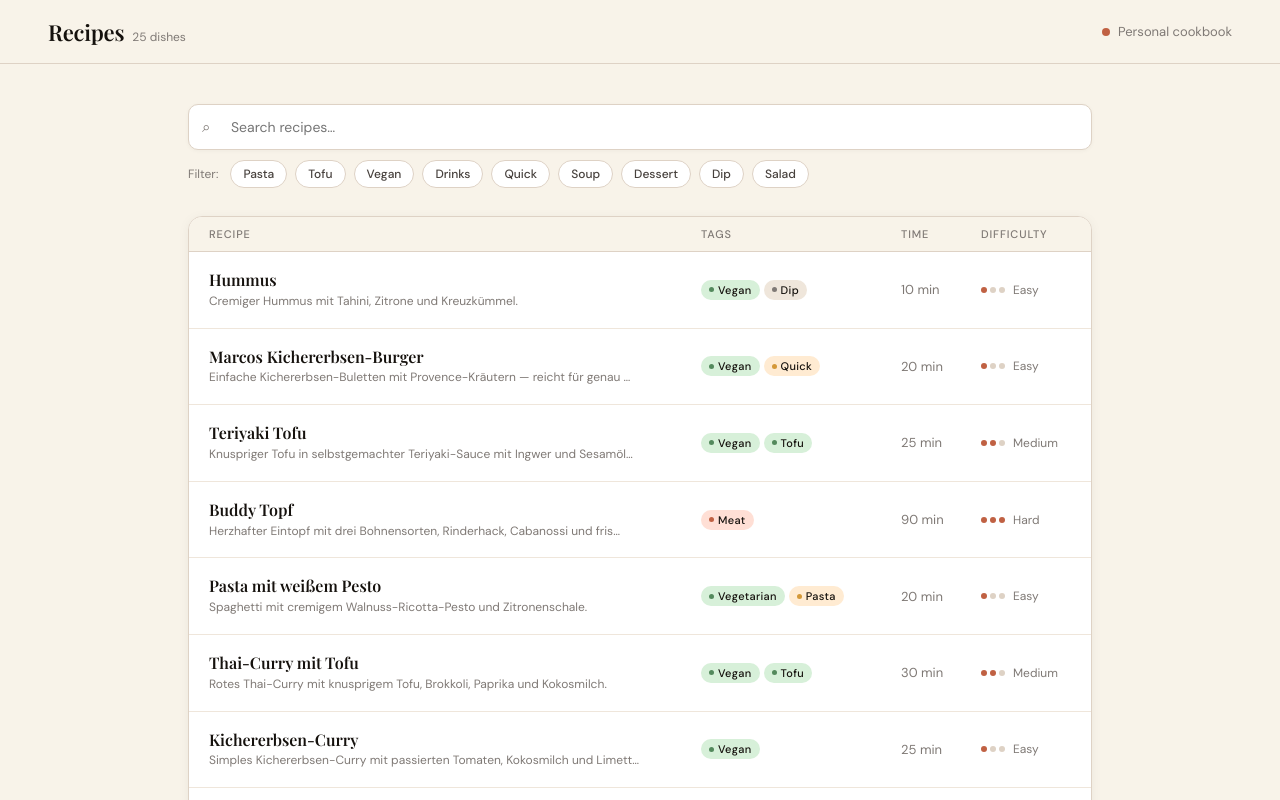
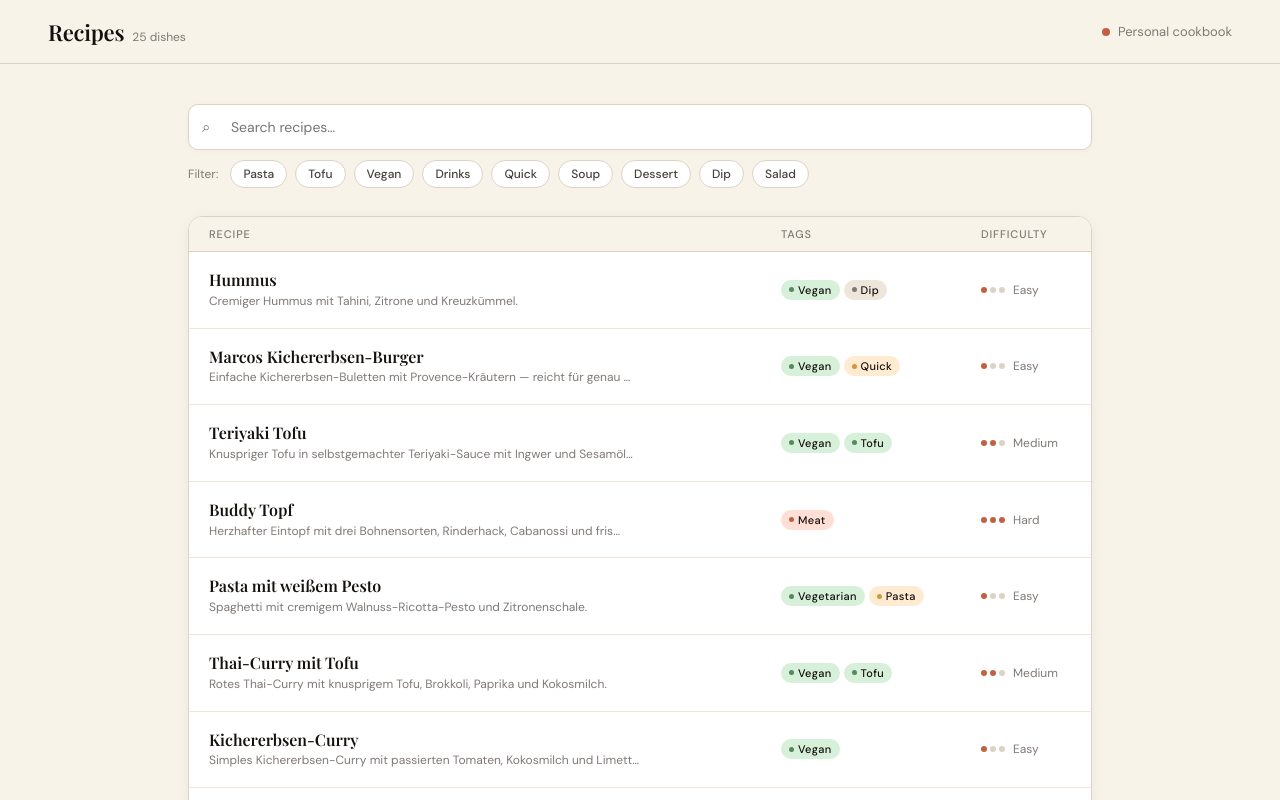
Before and after one commit to J-Guenther/recipes, a Vue app: page / in a window 1280 px wide. Shown: the top 800 px of the page. Built offline with nearby package versions, Linux system fonts and the light colour scheme; a web font is replaced by a local one.

Commit message:
removed time

```diff
--- a/src/components/RecipeModal.vue
+++ b/src/components/RecipeModal.vue
@@ -44,7 +44,6 @@ function onOverlayClick(e) {
         <h2 class="recipe-title" :class="{ mobile: isMobile }">{{ recipe.name }}</h2>
         <p v-if="!isMobile" class="recipe-desc">{{ recipe.description }}</p>
         <div class="meta-row" :class="{ mobile: isMobile }">
-          <span class="meta-item"><span class="meta-icon">⏱</span> {{ recipe.time }}</span>
           <span class="meta-item"><span class="meta-icon">🍽</span> {{ recipe.servings }} {{ t('servings_unit') }}</span>
           <span class="meta-item"><span class="meta-icon">●</span> {{ recipe.difficulty }}</span>
         </div>
--- a/src/components/RecipeRow.vue
+++ b/src/components/RecipeRow.vue
@@ -24,7 +24,6 @@ const hovered = ref(false)
   >
     <div class="row-mobile-top">
       <p class="recipe-name" :class="{ 'name-hovered': hovered }">{{ recipe.name }}</p>
-      <span class="time-label">{{ recipe.time }}</span>
     </div>
     <div class="tags-row">
       <Tag v-for="t in recipe.tags.slice(0, 3)" :key="t" :label="t" />
@@ -48,7 +47,6 @@ const hovered = ref(false)
     <div class="tags-row">
       <Tag v-for="t in recipe.tags.slice(0, 3)" :key="t" :label="t" />
     </div>
-    <div class="time-cell">{{ recipe.time }}</div>
     <div class="difficulty-cell">
       <DifficultyDot :level="recipe.difficulty" />
       <span class="difficulty-label">{{ recipe.difficulty }}</span>
@@ -88,13 +86,6 @@ const hovered = ref(false)
   gap: 8px;
 }
 
-.time-label {
-  font-size: 11px;
-  color: var(--charcoal-light);
-  white-space: nowrap;
-  padding-top: 2px;
-}
-
 .tags-row {
   display: flex;
   flex-wrap: wrap;
@@ -120,7 +111,7 @@ const hovered = ref(false)
   }
   .row-desktop {
     display: grid;
-    grid-template-columns: 1fr 200px 80px 90px;
+    grid-template-columns: 1fr 200px 90px;
     padding: 18px 20px;
     border-bottom: 1px solid var(--cream-dark);
     align-items: center;
@@ -134,10 +125,6 @@ const hovered = ref(false)
     color: var(--charcoal-light);
     line-height: 1.4;
   }
-  .time-cell {
-    font-size: 13px;
-    color: var(--charcoal-light);
-  }
   .difficulty-cell {
     display: flex;
     align-items: center;
--- a/src/data/recipes.json
+++ b/src/data/recipes.json
@@ -2,8 +2,10 @@
   {
     "id": 1,
     "name": "Hummus",
-    "tags": ["vegan", "dip"],
-    "time": "10 min",
+    "tags": [
+      "vegan",
+      "dip"
+    ],
     "servings": 4,
     "difficulty": "Easy",
     "description": "Cremiger Hummus mit Tahini, Zitrone und Kreuzkümmel.",
@@ -29,8 +31,10 @@
   {
     "id": 2,
     "name": "Marcos Kichererbsen-Burger",
-    "tags": ["vegan", "quick"],
-    "time": "20 min",
+    "tags": [
+      "vegan",
+      "quick"
+    ],
     "servings": 2,
     "difficulty": "Easy",
     "description": "Einfache Kichererbsen-Buletten mit Provence-Kräutern — reicht für genau 2.",
@@ -59,8 +63,10 @@
   {
     "id": 3,
     "name": "Teriyaki Tofu",
-    "tags": ["vegan", "tofu"],
-    "time": "25 min",
+    "tags": [
+      "vegan",
+      "tofu"
+    ],
     "servings": 2,
     "difficulty": "Medium",
     "description": "Knuspriger Tofu in selbstgemachter Teriyaki-Sauce mit Ingwer und Sesamöl.",
@@ -98,8 +104,9 @@
   {
     "id": 4,
     "name": "Buddy Topf",
-    "tags": ["meat"],
-    "time": "90 min",
+    "tags": [
+      "meat"
+    ],
     "servings": 8,
     "difficulty": "Hard",
     "description": "Herzhafter Eintopf mit drei Bohnensorten, Rinderhack, Cabanossi und frischem Parmesan.",
@@ -139,8 +146,10 @@
   {
     "id": 5,
     "name": "Pasta mit weißem Pesto",
-    "tags": ["vegetarian", "pasta"],
-    "time": "20 min",
+    "tags": [
+      "vegetarian",
+      "pasta"
+    ],
     "servings": 4,
     "difficulty": "Easy",
     "description": "Spaghetti mit cremigem Walnuss-Ricotta-Pesto und Zitronenschale.",
@@ -180,8 +189,10 @@
   {
     "id": 6,
     "name": "Thai-Curry mit Tofu",
-    "tags": ["vegan", "tofu"],
-    "time": "30 min",
+    "tags": [
+      "vegan",
+      "tofu"
+    ],
     "servings": 2,
     "difficulty": "Medium",
     "description": "Rotes Thai-Curry mit knusprigem Tofu, Brokkoli, Paprika und Kokosmilch.",
@@ -216,8 +227,9 @@
   {
     "id": 7,
     "name": "Kichererbsen-Curry",
-    "tags": ["vegan"],
-    "time": "25 min",
+    "tags": [
+      "vegan"
+    ],
     "servings": 2,
     "difficulty": "Easy",
     "description": "Simples Kichererbsen-Curry mit passierten Tomaten, Kokosmilch und Limette.",
@@ -255,8 +267,10 @@
   {
     "id": 8,
     "name": "Wassermelonen-Feta-Salat",
-    "tags": ["vegetarian", "salad"],
-    "time": "15 min",
+    "tags": [
+      "vegetarian",
+      "salad"
+    ],
     "servings": 2,
     "difficulty": "Easy",
     "description": "Erfrischender Sommersalat mit Wassermelone, Feta und einem Honig-Balsamico-Dressing.",
@@ -292,8 +306,9 @@
   {
     "id": 9,
     "name": "Kichererbsen-Curry 2",
-    "tags": ["vegan"],
-    "time": "30 min",
+    "tags": [
+      "vegan"
+    ],
     "servings": 2,
     "difficulty": "Medium",
     "description": "Würziges Kichererbsen-Curry mit Thymian, Garam Masala und Kokosmilch.",
@@ -336,8 +351,10 @@
   {
     "id": 10,
     "name": "Lemon Tahini Pasta",
-    "tags": ["vegan", "pasta"],
-    "time": "20 min",
+    "tags": [
+      "vegan",
+      "pasta"
+    ],
     "servings": 3,
     "difficulty": "Easy",
     "description": "Cremige Spaghetti mit Tahini-Zitronen-Sauce, Kichererbsen und frischen Kräutern.",
@@ -364,8 +381,10 @@
   {
     "id": 11,
     "name": "Spaghetti al Pomodoro",
-    "tags": ["vegan", "pasta"],
-    "time": "30 min",
+    "tags": [
+      "vegan",
+      "pasta"
+    ],
     "servings": 2,
     "difficulty": "Medium",
     "description": "Klassische Tomatensauce mit Cherrytomaten, frischem Basilikum und gutem Olivenöl.",
@@ -402,8 +421,9 @@
   {
     "id": 12,
     "name": "Biryani Reis",
-    "tags": ["vegan"],
-    "time": "50 min",
+    "tags": [
+      "vegan"
+    ],
     "servings": 2,
     "difficulty": "Hard",
     "description": "Aromatischer Biryani-Reis mit selbstgemachter Gewürzpaste, Rosinen und Joghurt-Minze.",
@@ -459,8 +479,9 @@
   {
     "id": 13,
     "name": "Schupfnudeln mit Rucolapesto",
-    "tags": ["vegetarian"],
-    "time": "20 min",
+    "tags": [
+      "vegetarian"
+    ],
     "servings": 2,
     "difficulty": "Easy",
     "description": "Gebratene Schupfnudeln mit würzigem Walnuss-Rucola-Pesto und Kirschtomaten.",
@@ -498,8 +519,10 @@
   {
     "id": 14,
     "name": "Umami Mac'n'Cheese",
-    "tags": ["vegan", "pasta"],
-    "time": "35 min",
+    "tags": [
+      "vegan",
+      "pasta"
+    ],
     "servings": 2,
     "difficulty": "Medium",
     "description": "Veganes One-Pot Mac'n'Cheese mit Tofu-Hackfleisch, Rotwein und pflanzlichem Käse.",
@@ -544,8 +567,9 @@
   {
     "id": 15,
     "name": "Kürbis-Curry",
-    "tags": ["vegan"],
-    "time": "40 min",
+    "tags": [
+      "vegan"
+    ],
     "servings": 2,
     "difficulty": "Medium",
     "description": "Cremiges Hokkaido-Curry mit Erdnussmus, roter Currypaste und Kokosmilch.",
@@ -581,8 +605,10 @@
   {
     "id": 16,
     "name": "Erdnuss-Nudeln",
-    "tags": ["vegan", "pasta"],
-    "time": "20 min",
+    "tags": [
+      "vegan",
+      "pasta"
+    ],
     "servings": 2,
     "difficulty": "Easy",
     "description": "Udon-Nudeln in cremiger Erdnuss-Sojasauce mit Chiliöl und geröstetem Sesam.",
@@ -618,8 +644,9 @@
   {
     "id": 17,
     "name": "Bruschetta",
-    "tags": ["vegetarian"],
-    "time": "20 min",
+    "tags": [
+      "vegetarian"
+    ],
     "servings": 2,
     "difficulty": "Easy",
     "description": "Geröstetes Ciabatta mit angebratenen Cherrytomaten, Ricotta und Basilikum.",
@@ -655,8 +682,10 @@
   {
     "id": 18,
     "name": "Kartoffelsuppe mit Kokos",
-    "tags": ["vegan", "soup"],
-    "time": "40 min",
+    "tags": [
+      "vegan",
+      "soup"
+    ],
     "servings": 3,
     "difficulty": "Medium",
     "description": "Pürierte Kartoffel-Karotten-Suppe mit Kokosmilch, Miso und Bockshornklee.",
@@ -696,8 +725,9 @@
   {
     "id": 19,
     "name": "Marcos Couscous-Mann Meal",
-    "tags": ["vegetarian"],
-    "time": "25 min",
+    "tags": [
+      "vegetarian"
+    ],
     "servings": 2,
     "difficulty": "Easy",
     "description": "Couscous mit Kidneybohnen, Cherrytomaten, Paprika, Möhren und geschmolzenem Feta.",
@@ -728,8 +758,9 @@
   {
     "id": 20,
     "name": "Plant-based Köttbullar",
-    "tags": ["vegan"],
-    "time": "45 min",
+    "tags": [
+      "vegan"
+    ],
     "servings": 3,
     "difficulty": "Medium",
     "description": "Vegane schwedische Bällchen aus Natur- und Räuchertofu mit cremiger Bratensoße.",
@@ -771,8 +802,10 @@
   {
     "id": 21,
     "name": "One-Pot Gnocchi",
-    "tags": ["vegan", "quick"],
-    "time": "20 min",
+    "tags": [
+      "vegan",
+      "quick"
+    ],
     "servings": 2,
     "difficulty": "Easy",
     "description": "Gnocchi in cremiger Tomatensauce mit getrockneten Tomaten — alles in einem Topf.",
@@ -802,8 +835,9 @@
   {
     "id": 22,
     "name": "Kichererbsensalat-Sandwich",
-    "tags": ["vegan"],
-    "time": "15 min",
+    "tags": [
+      "vegan"
+    ],
     "servings": 2,
     "difficulty": "Easy",
     "description": "Baguette belegt mit zermatschen Kichererbsen, veganem Mayo-Dressing und frischem Salat.",
@@ -845,8 +879,10 @@
   {
     "id": 23,
     "name": "Crunchy Kartoffelsalat",
-    "tags": ["vegan", "salad"],
-    "time": "40 min",
+    "tags": [
+      "vegan",
+      "salad"
+    ],
     "servings": 4,
     "difficulty": "Easy",
     "description": "Im Ofen geröstete, zerquetschte Kartoffeln mit knackigem Gemüse und Joghurt-Dressing.",
@@ -878,8 +914,10 @@
   {
     "id": 24,
     "name": "Miso-Kokos Ramen",
-    "tags": ["vegan", "soup"],
-    "time": "30 min",
+    "tags": [
+      "vegan",
+      "soup"
+    ],
     "servings": 2,
     "difficulty": "Medium",
     "description": "Würzige Ramen-Brühe mit Miso, Kokosmilch, Zuckerschoten und knusprigem Tofu.",
@@ -913,8 +951,9 @@
   {
     "id": 25,
     "name": "Geiles Chili Sin Carne",
-    "tags": ["vegan"],
-    "time": "35 min",
+    "tags": [
+      "vegan"
+    ],
     "servings": 3,
     "difficulty": "Medium",
     "description": "Veganes Chili mit Tofu-Hack, Kidneybohnen, Mais, Paprika und rauchigen Gewürzen.",
--- a/src/i18n/de.json
+++ b/src/i18n/de.json
@@ -10,7 +10,6 @@
   "result_count": "{n} von {total} Rezepten",
   "col_recipe": "Rezept",
   "col_tags": "Tags",
-  "col_time": "Zeit",
   "col_difficulty": "Schwierigkeit",
   "ingredients": "Zutaten",
   "method": "Zubereitung",
--- a/src/i18n/en.json
+++ b/src/i18n/en.json
@@ -10,7 +10,6 @@
   "result_count": "{n} of {total} recipes",
   "col_recipe": "Recipe",
   "col_tags": "Tags",
-  "col_time": "Time",
   "col_difficulty": "Difficulty",
   "ingredients": "Ingredients",
   "method": "Method",
--- a/src/views/HomeView.vue
+++ b/src/views/HomeView.vue
@@ -84,7 +84,6 @@ const filtered = computed(() => {
         <div class="table-header">
           <span>{{ t('col_recipe') }}</span>
           <span>{{ t('col_tags') }}</span>
-          <span>{{ t('col_time') }}</span>
           <span>{{ t('col_difficulty') }}</span>
         </div>
 
@@ -339,7 +338,7 @@ const filtered = computed(() => {
   }
   .table-header {
     display: grid;
-    grid-template-columns: 1fr 200px 80px 90px;
+    grid-template-columns: 1fr 200px 90px;
     padding: 10px 20px;
     background: var(--cream);
     border-bottom: 1px solid var(--cream-border);
```
